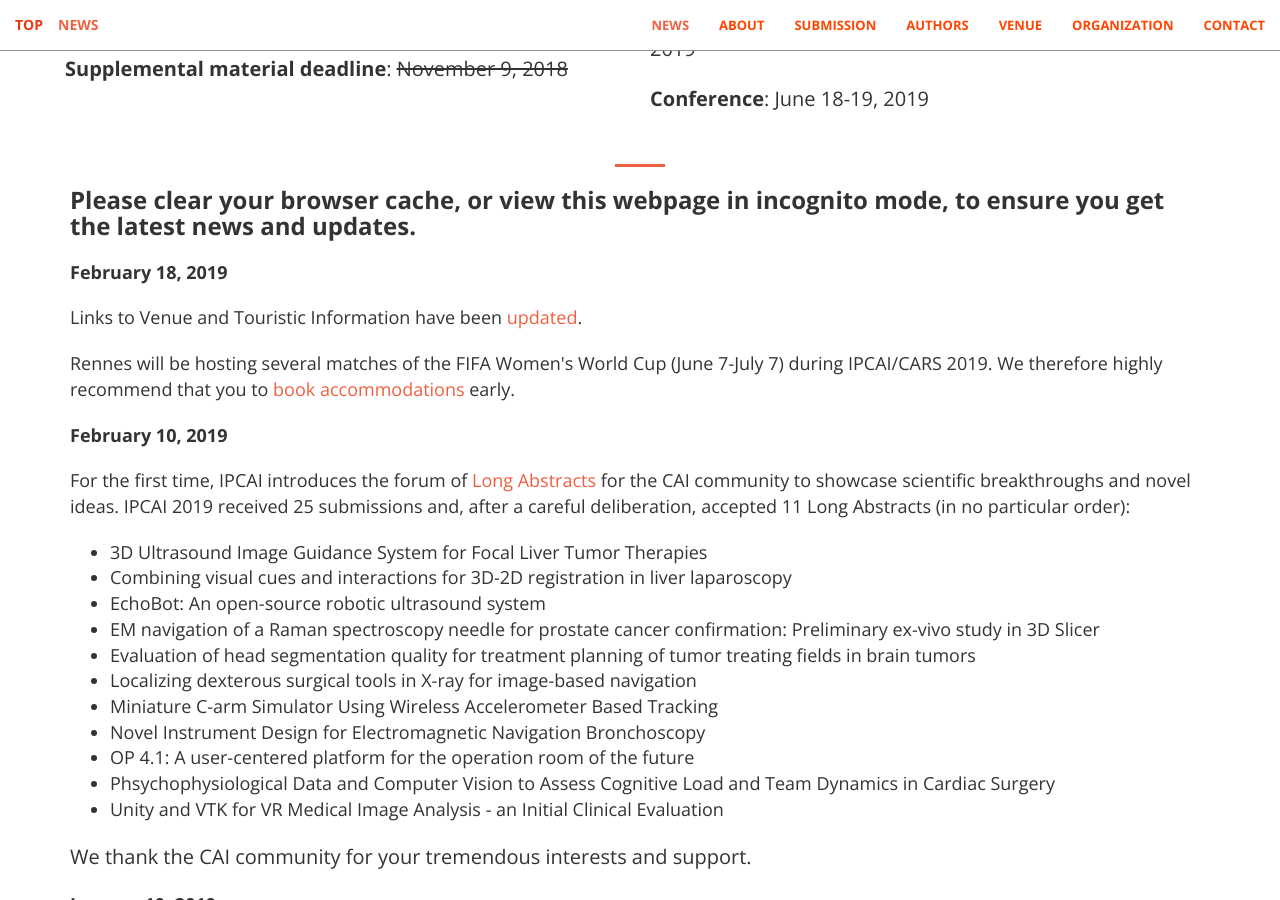
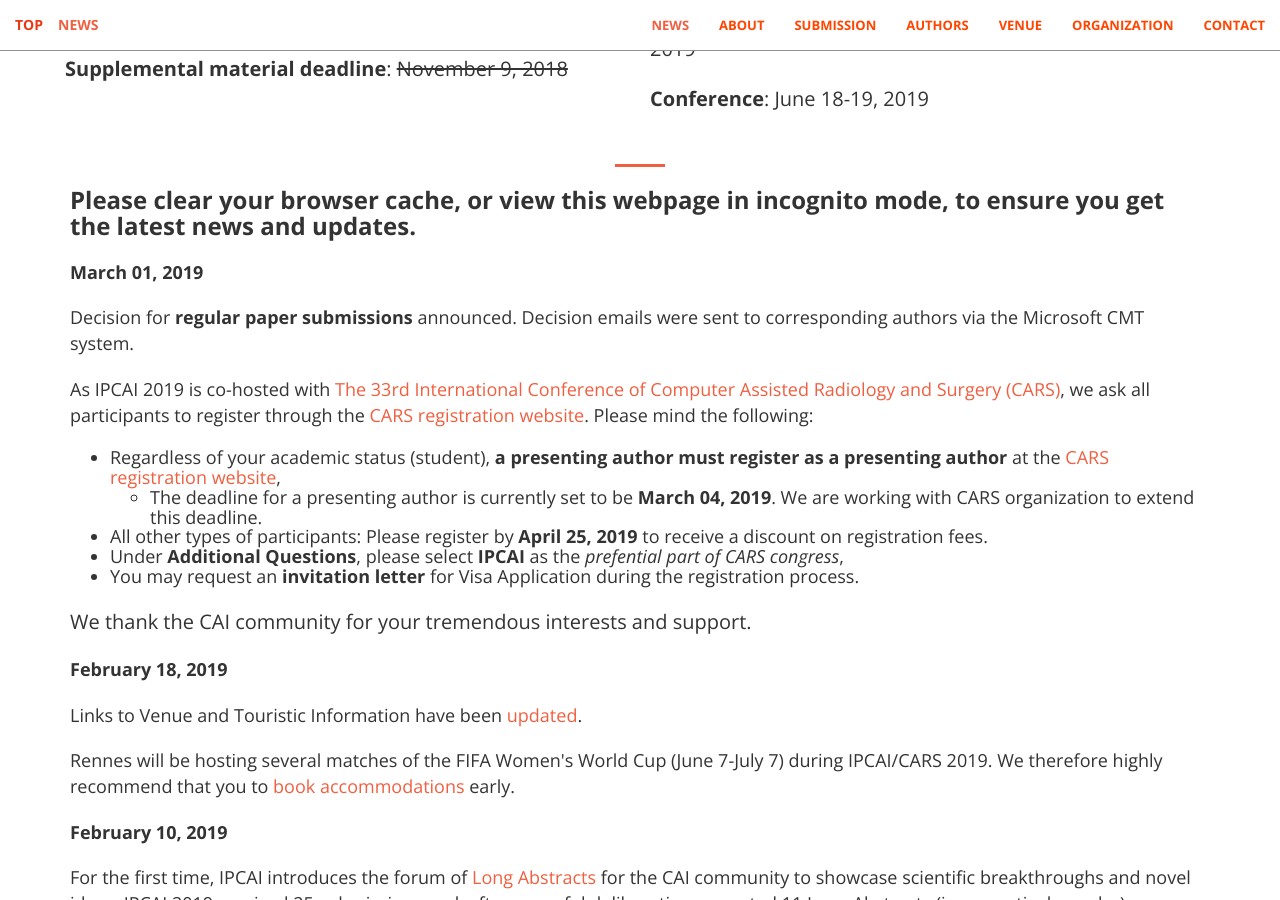
Before and after one commit to ipcai2021/ipcai2021.github.io, a Jekyll site: the page built from index.html, in a window 1280 px wide and 900 px high, scrolled down 1142 px. Built offline with Jekyll 4.4.1, drawn with Linux system fonts in a browser that asks for light colours.

Commit message:
decision for regular paper submissions.

```diff
--- a/_includes/news.html
+++ b/_includes/news.html
@@ -35,7 +35,7 @@
                         </div>
                         <div class="column" ">
                             <p><b>Long abstract submission</b>: <strike>January 11, 2019</strike></p>
-                            <p><b>Author notification</b>: <strike>February 1, 2019</strike> end of February, 2019</p>
+                            <p><b>Author notification</b>: <strike>February 1, 2019</strike> <strike>end of February, 2019</strike></p>
                             <p><b>Conference</b>: June 18-19, 2019</p>
                         </div>
                     </div>
@@ -70,6 +70,24 @@
                             <h3>
                             <strong>Please clear your browser cache, or view this webpage in incognito mode, to ensure you get the latest news and updates.</strong>
                         </h3>
+                    </dl>
+                    <dl>
+                        <dt>March 01, 2019</dt><p><dd>
+                            Decision for <b>regular paper submissions</b> announced. Decision emails were sent to corresponding authors via the Microsoft CMT system.
+                        </dd></p>
+
+                        <p><dd>As IPCAI 2019 is co-hosted with <a href="https://www.cars2019.org/", target="_blank">The 33rd International Conference of Computer Assisted Radiology and Surgery (CARS)</a>, we ask all participants to register through the <a href="https://www.cars-int.org/cars_2019/registration.html", target="_blank">CARS registration website</a>. Please mind the following:</dd></p>
+
+                        <p>
+                            <ul>
+                                <li>Regardless of your academic status (student), <b>a presenting author must register as a presenting author</b> at the <a href="https://www.cars-int.org/cars_2019/registration.html", target="_blank">CARS registration website</a>, </li>
+                                <ul><li>The deadline for a presenting author is currently set to be <b>March 04, 2019</b>. We are working with CARS organization to extend this deadline.</li>
+                                </ul>
+                                <li>All other types of participants: Please register by <b>April 25, 2019</b> to receive a discount on registration fees.</li>
+                                <li>Under <b>Additional Questions</b>, please select <b>IPCAI</b> as the <i>prefential part of CARS congress</i>,</li>
+                                <li>You may request an <b>invitation letter</b> for Visa Application during the registration process.</li>
+                            </ul>
+                        </p><p>We thank the CAI community for your tremendous interests and support. </p>
                     </dl>
                     <dl>
                         <dt>February 18, 2019</dt><p><dd>
--- a/_includes/venue.html
+++ b/_includes/venue.html
@@ -49,7 +49,7 @@
                 </a>
             </div>
             <div class="col-lg-4 col-sm-6">
-                <a href="#" class="portfolio-box">
+                <a href="https://www.cars-int.org/cars_2019/registration.html" target="_blank" class="portfolio-box">
                     <img src="img/venue/venue4_crop.jpg" class="img-responsive" alt="">
                     <div class="portfolio-box-caption">
                         <div class="portfolio-box-caption-content">
```
Also changed, not shown: other parts of _includes/venue.html (+1 -1 lines).
